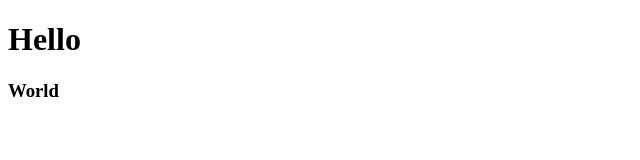
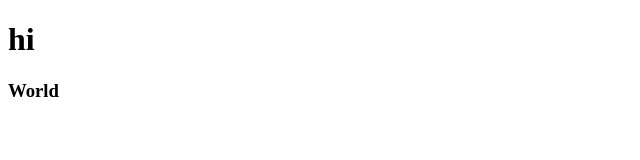
Before and after one commit to ShaikhZaeemZahid2004/branching, a plain HTML site: page index.html in a window 1280 px wide. Shown: the whole page, without its empty margins (0-640 px from the left). Drawn offline with Linux system fonts and the light colour scheme.

Commit message:
third branch commit

```diff
--- a/index.html
+++ b/index.html
@@ -7,7 +7,7 @@
 </head>
 <body>
 
-    <h1>Hello</h1>
+    <h1>hi</h1>
     <h3>World</h3>
 
 </body>
```
